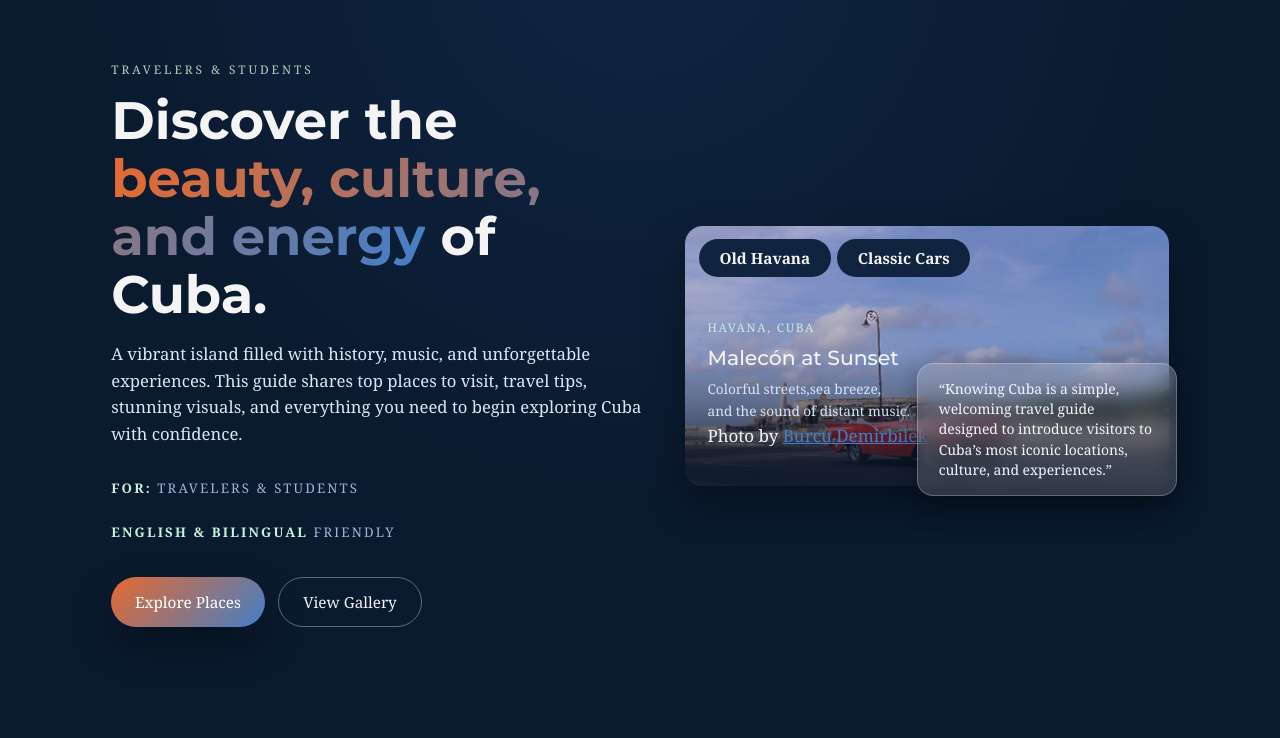
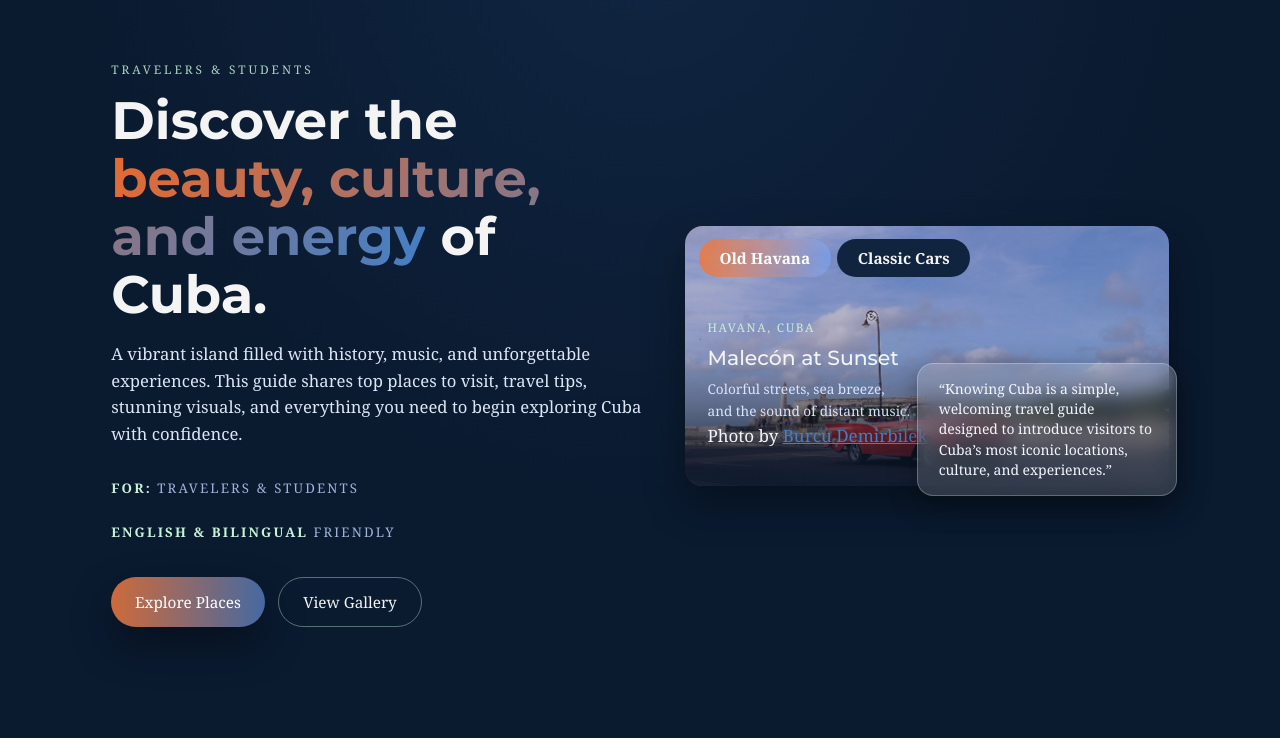
Before and after one commit to Rosy1992-max/Knowing-Cuba, a plain HTML site: page index.html in a window 1280 px wide. Shown: the part 62-800 px from the top of the page. Drawn offline with Linux system fonts and the light colour scheme; a web font is replaced by a local one.

Commit message:
Fix hero buttons and chips active styles

```diff
--- a/css/styles.css
+++ b/css/styles.css
@@ -308,13 +308,24 @@ body {
   font-family: var(--font-body);
   /* same font as tittle */
   text-decoration: none;
-  transition: background 0.2s ease, color 0.2s ease, transform 0.15s ease;
+  transition:background 0.2s ease, color 0.2s ease, transform 0.15s ease;
+}
+
+/* Avoid purple color for visited links in chips.*/
+.hero-chip:visited {
+  color: #f4f4f4;
 }
 
 .hero-chip:hover {
   background: linear-gradient(135deg, var(--color-secondary), var(--color-link));
   color: #ffffff;
   transform: translateY(-1px);
+}
+.hero-chip,
+.hero-chip:link,
+.hero-chip:visited {
+  color: #f4f4f4;
+  text-decoration: none;
 }
 
 /* Floating mini card */
@@ -672,6 +683,7 @@ body {
   text-decoration: none;
   font-size: 0.8rem;
 }
+
 .place-video-btn {
   display: inline-block;
   margin-top: 0.6rem;
@@ -687,6 +699,7 @@ body {
 .place-video-btn:hover {
   background: rgba(67, 127, 199, 0.35);
 }
+
 .tip-card {
   background: radial-gradient(circle at top, rgba(67, 127, 199, 0.16), rgba(10, 26, 47, 0.95));
   border: 1px solid rgba(201, 242, 218, 0.18);
@@ -725,6 +738,7 @@ body {
   text-decoration: underline;
   color: var(--color-secondary);
 }
+
 /* ===== TRAVEL TIPS MODAL ===== */
 
 .tip-modal {
@@ -787,3 +801,22 @@ body {
   line-height: 1.6;
   margin-bottom: 0.4rem;
 }
+
+/* shared active state (chips + buttons) */
+.tab-switch.is-active {
+  background: linear-gradient(90deg,
+      rgba(240, 120, 60, 0.85),
+      rgba(120, 170, 255, 0.55));
+  border-color: rgba(255, 255, 255, 0.4);
+  color: #fff;
+}
+.btn:hover,
+.hero-chip:hover {
+  transform: translateY(-1px);
+}
+
+.btn:active,
+.hero-chip:active {
+  transform: translateY(0);
+  opacity: 0.95;
+}
--- a/index.html
+++ b/index.html
@@ -41,12 +41,15 @@
       <section class="hero">
         <div class="container">
           <div class="hero-grid">
-            <!-- Left columm (text)-->
+
+            <!-- Left column (text) -->
             <div>
-              <p class="hero-kicker"> Travelers &amp; Students</p>
+              <p class="hero-kicker">Travelers &amp; Students</p>
+
               <h1 class="hero-title">
                 Discover the <span class="highlight">beauty, culture, and energy</span> of Cuba.
               </h1>
+
               <p class="hero-text">
                 A vibrant island filled with history, music, and unforgettable experiences. This guide shares
                 top places to visit, travel tips, stunning visuals, and everything you need to begin exploring Cuba
@@ -58,41 +61,37 @@
                 <span><strong>English &amp; bilingual</strong> friendly</span>
               </div>
 
-
               <div class="btn-row">
-                <a href="places.html" class="btn btn-primary">Explore Places</a>
-                <a href="gallery.html" class="btn btn-outline">View Gallery</a>
+                <a href="places.html" class="btn btn-primary tab-switch" data-view="places">Explore Places</a>
+                <a href="gallery.html" class="btn btn-outline tab-switch" data-view="gallery">View Gallery</a>
               </div>
             </div>
 
-            <!-- Right columm (card+ mini-hero) -->
+            <!-- Right column (card + mini) -->
             <div class="hero-media">
               <div class="hero-card">
                 <img src="images/malecon.jpg" alt="Malecon at Sunset">
 
-                <!-- chips YouTube -->
+                <!-- chips -->
                 <div class="hero-chip-row">
-                  <a class="hero-chip" href="https://www.youtube.com/watch?v=kkYuOR8K1FU" target="_blank"
-                    rel="noopener noreferrer">
+                  <a class="hero-chip tab-switch" data-view="places" href="https://www.youtube.com/watch?v=kkYuOR8K1FU"
+                    target="_blank" rel="noopener noreferrer">
                     Old Havana
                   </a>
 
-                  <a class="hero-chip" href="https://www.youtube.com/watch?v=iYaLuWMRj0U" target="_blank"
-                    rel="noopener noreferrer">
+                  <a class="hero-chip tab-switch" data-view="gallery" href="https://www.youtube.com/watch?v=iYaLuWMRj0U"
+                    target="_blank" rel="noopener noreferrer">
                     Classic Cars
                   </a>
                 </div>
 
-                <!-- overlay + text + credit -->
+                <!-- overlay -->
                 <div class="hero-card-overlay">
                   <div class="hero-tag">Havana, Cuba</div>
                   <div class="hero-location">Malecón at Sunset</div>
-                  <div class="hero-caption">
-                    Colorful streets,sea breeze,
-                  </div>
-                  <div class="hero-caption">
-                    and the sound of distant music.
-                  </div>
+                  <div class="hero-caption">Colorful streets, sea breeze,</div>
+                  <div class="hero-caption">and the sound of distant music.</div>
+
                   <p class="hero-photo-credit">
                     Photo by
                     <a href="https://www.pexels.com/photo/vintage-red-car-on-malecon-in-havana-cuba-33210554/"
--- a/js/script.js
+++ b/js/script.js
@@ -34,13 +34,13 @@ document.addEventListener("DOMContentLoaded", () => {
 
 // ===== TRAVEL TIPS MODAL LOGIC =====
 
-// Referencias al modal
+// References to the modal
 const tipModal = document.getElementById("tip-modal");
 const tipModalContent = document.getElementById("tip-modal-content");
 const tipModalClose = document.querySelector(".tip-modal-close");
 const tipModalBackdrop = document.querySelector(".tip-modal-backdrop");
 
-// Contenido detallado para cada tip
+// Detailed content for each tip.
 const tipDetails = {
   currency: {
     title: "More about currency in Cuba",
@@ -96,7 +96,7 @@ const tipDetails = {
     `
   },
 
-  // 🔽 Tus nuevos tips de seguridad
+  // 🔽 New tips security
   "safety-basic": {
     title: "More about basic safety",
     text: `
@@ -133,10 +133,10 @@ const tipDetails = {
       locals, or simply enjoy the atmosphere.
     `
   }
-}; // 👈 importante este punto y coma
+}; // 👈 important
 
 
-// Abrir modal al hacer clic en cualquier .tip-btn
+// open modal when clicking anywhere .tip-btn
 document.querySelectorAll(".tip-btn").forEach(btn => {
   btn.addEventListener("click", (e) => {
     e.preventDefault();
@@ -155,7 +155,7 @@ document.querySelectorAll(".tip-btn").forEach(btn => {
 });
 
 
-// Cerrar modal
+// Close modal
 function closeTipModal() {
   if (!tipModal) return;
   tipModal.classList.remove("active");
@@ -170,7 +170,7 @@ if (tipModalBackdrop) {
   tipModalBackdrop.addEventListener("click", closeTipModal);
 }
 
-// Cerrar con Escape
+// Close escape
 document.addEventListener("keydown", (e) => {
   if (e.key === "Escape" && tipModal && tipModal.classList.contains("active")) {
     closeTipModal();
@@ -178,3 +178,22 @@ document.addEventListener("keydown", (e) => {
 });
 
 // ===== END TRAVEL TIPS MODAL LOGIC =====
+// HERO TABS: chips + botones
+document.addEventListener("DOMContentLoaded", () => {
+  const tabs = document.querySelectorAll(".tab-switch");
+
+  function setActive(view) {
+    tabs.forEach(tab => {
+      tab.classList.toggle("is-active", tab.dataset.view === view);
+    });
+  }
+
+  tabs.forEach(tab => {
+    tab.addEventListener("click", () => {
+      setActive(tab.dataset.view);
+    });
+  });
+
+  // inicial state
+  setActive("places");
+});
```
